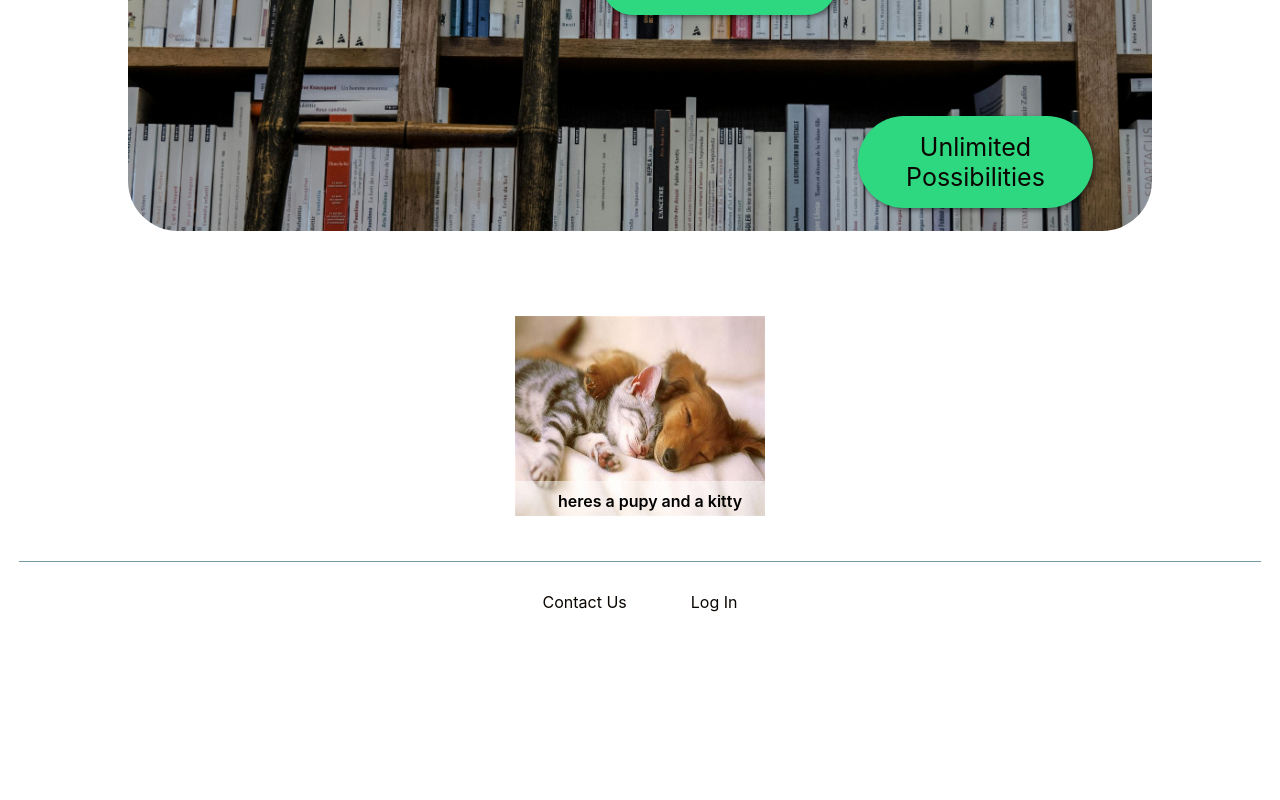
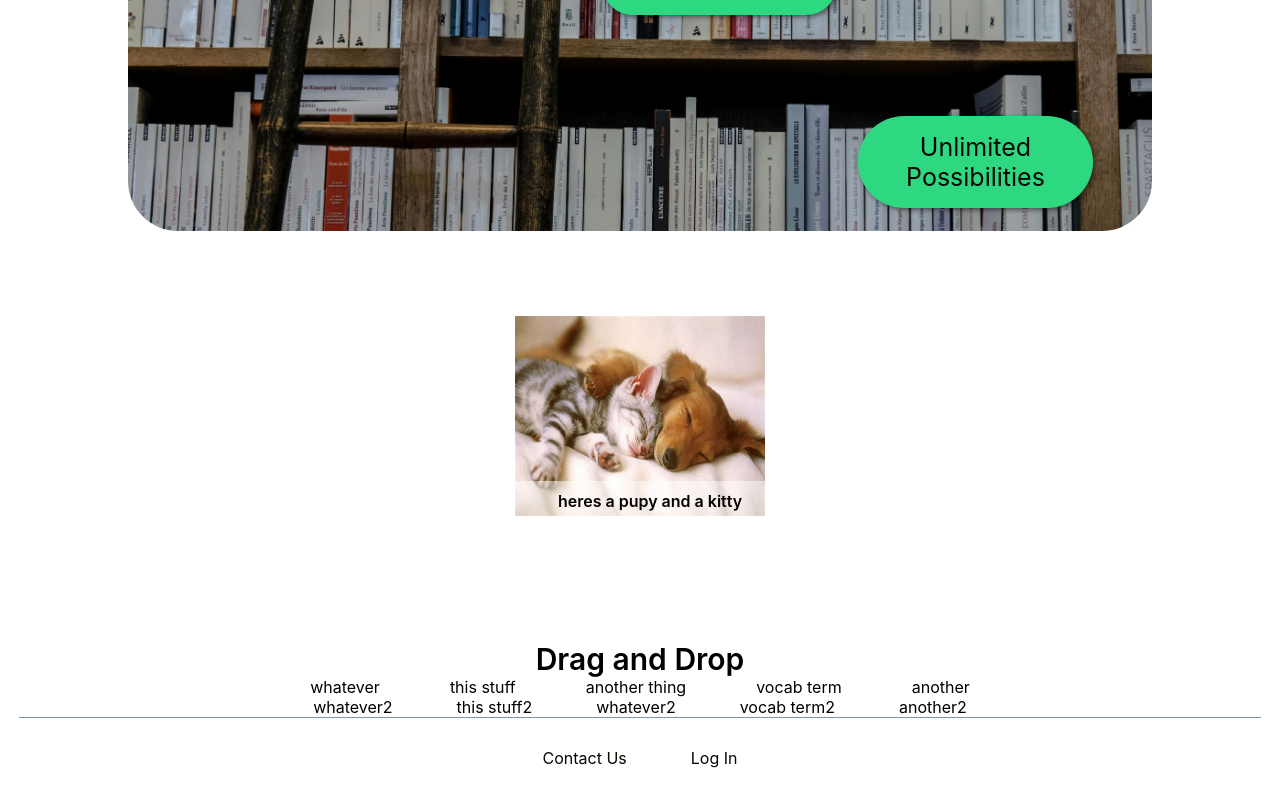
Before and after one commit to CamTangalakis/Self, a React (Create React App) app in the folder client/: page / in a window 1280 px wide. Shown: the part 2004-2804 px from the top of the page. Before the commit the page ends 2648 px from the top, so only its background shows below. Built offline with nearby package versions, Linux system fonts and the light colour scheme.

Commit message:
little bit of drag drop work

```diff
--- /dev/null
+++ b/client/src/common/drag_and_drop/index.css
@@ -0,0 +1,16 @@
+.termItem {
+  width: 100px;
+  height: 50px;
+  padding: 15px 25px;
+  margin: 0 10px;
+  text-align: center;
+  border-radius: 5px;
+  cursor: pointer;
+}
+
+.matchItem {
+  margin: 1rem;
+  padding: 1rem;
+  background-color: --var(blue);
+  cursor: pointer;
+}
--- a/client/src/common/drag_and_drop/index.js
+++ b/client/src/common/drag_and_drop/index.js
@@ -1,44 +1,113 @@
 import React from "react";
-import { DragDropContext, Droppable, Draggable } from "react-beautiful-dnd";
+import "./index.css";
 
 const Matches = [
-  { id: "1", term: "whatever", match: "whatever2" },
-  { id: "2", term: "this stuff", match: "this stuff2" },
-  { id: "3", term: "another thing", match: "whatever2" },
-  { id: "4", term: "vocab term", match: "vocab term2" },
-  { id: "5", term: "another", match: "another2" },
+  { term: "whatever", match: "whatever2" },
+  { term: "this stuff", match: "this stuff2" },
+  { term: "another thing", match: "whatever2" },
+  { term: "vocab term", match: "vocab term2" },
+  { term: "another", match: "another2" },
 ];
 
+// TODO: make this shit work
+
 const DragAndDrop = () => {
-  const onDragEnd = (result) => {
-    if (!result.destination) return;
-    // TODO: reorder data
+  const termWords = document.querySelectorAll("#termsContainer > span");
+  const matchWords = document.querySelectorAll("#matchesContainer > span");
+  let totalMatches = Matches.length;
+
+  const dragStartHandler = (e) => {
+    e.dataTransfer.setData("text", e.target.id);
   };
+
+  const dragEnterHandler = (e) => {
+    if (
+      e.target.classList &&
+      e.target.classList.contains("droppable") &&
+      !e.target.classList.contains("dropped")
+    ) {
+      e.target.classList.add("droppable-hover");
+    }
+  };
+
+  const dragOverHandler = (e) => {
+    if (
+      e.target.classList &&
+      e.target.classList.contains("droppable") &&
+      !e.target.classList.contains("dropped")
+    ) {
+      e.preventDefault();
+    }
+  };
+
+  const dragLeaveHandler = (e) => {
+    if (
+      e.target.classList &&
+      e.target.classList.contains("droppable") &&
+      !e.target.classList.contains("dropped")
+    ) {
+      e.target.classList.remove("droppable-hover");
+    }
+  };
+
+  const dropHandler = (e) => {
+    e.preventDefault();
+    e.target.classList.remove("droppable-hover");
+    const draggableElementBrand = e.dataTransfer.getData("text");
+    const droppableElementBrand = e.target.getAttribute("data-brand");
+    const isCorrectMatching = draggableElementBrand === droppableElementBrand;
+    totalMatches--;
+    if (isCorrectMatching) {
+      const draggableElement = document.getElementById(draggableElementBrand);
+      e.target.classList.add("dropped");
+      draggableElement.classList.add("dragged");
+      draggableElement.setAttribute("draggable", "false");
+      e.target.innerHTML = `<i class="fab fa-${draggableElementBrand}" style="color: ${draggableElement.style.color};"></i>`;
+    }
+    if (totalMatches < 1) {
+      // Game Over!!
+    }
+  };
+
+  termWords.forEach((el) => {
+    el.addEventListener("dragstart", dragStartHandler);
+  });
+
+  matchWords.forEach((el) => {
+    el.addEventListener("dragenter", dragEnterHandler);
+    el.addEventListener("dragover", dragOverHandler);
+    el.addEventListener("dragleave", dragLeaveHandler);
+    el.addEventListener("drop", dropHandler);
+  });
+
   return (
     <div>
       <div className="header">Drag and Drop</div>
 
-      <DragDropContext onDragEnd={onDragEnd}>
-        <Droppable droppableId="cardList" type="CARD">
-          {(provided) => (
-            <div ref={provided.innerRef} {...provided.droppableProps}>
-              {Matches.map((card, i) => (
-                <Draggable key={card.id} draggableId={card.id} index={i}>
-                  {(provided) => (
-                    <div
-                      ref={provided.innerRef}
-                      {...provided.draggableProps}
-                      {...provided.dragHandleProps}
-                    >
-                      {card.term}
-                    </div>
-                  )}
-                </Draggable>
-              ))}
-            </div>
-          )}
-        </Droppable>
-      </DragDropContext>
+      <div id="termsContainer">
+        {Matches.map((pair) => (
+          <span
+            id={pair.term}
+            draggable="true"
+            data-source-id={pair.term}
+            className="termItem"
+          >
+            {pair.term}
+          </span>
+        ))}
+      </div>
+
+      <div id="matchesContainer">
+        {Matches.map((pair) => (
+          <span
+            id={pair.match}
+            data-target-id={pair.match}
+            className="matchItem droppable"
+          >
+            {pair.match}
+          </span>
+        ))}
+      </div>
     </div>
   );
 };
--- a/client/src/pages/common/Landing.js
+++ b/client/src/pages/common/Landing.js
@@ -4,6 +4,7 @@ import * as bookshelf from "../../assets/bookshelf.jpg";
 import "./index.css";
 import FlipperTile from "../../common/flipper";
 import Carousel from "../../common/carousel";
+import DragAndDrop from "../../common/drag_and_drop";
 
 const LandingPage = () => {
   return (
@@ -49,6 +50,7 @@ const LandingPage = () => {
       </div>
 
       <Carousel />
+      <DragAndDrop />
     </div>
   );
 };
```
